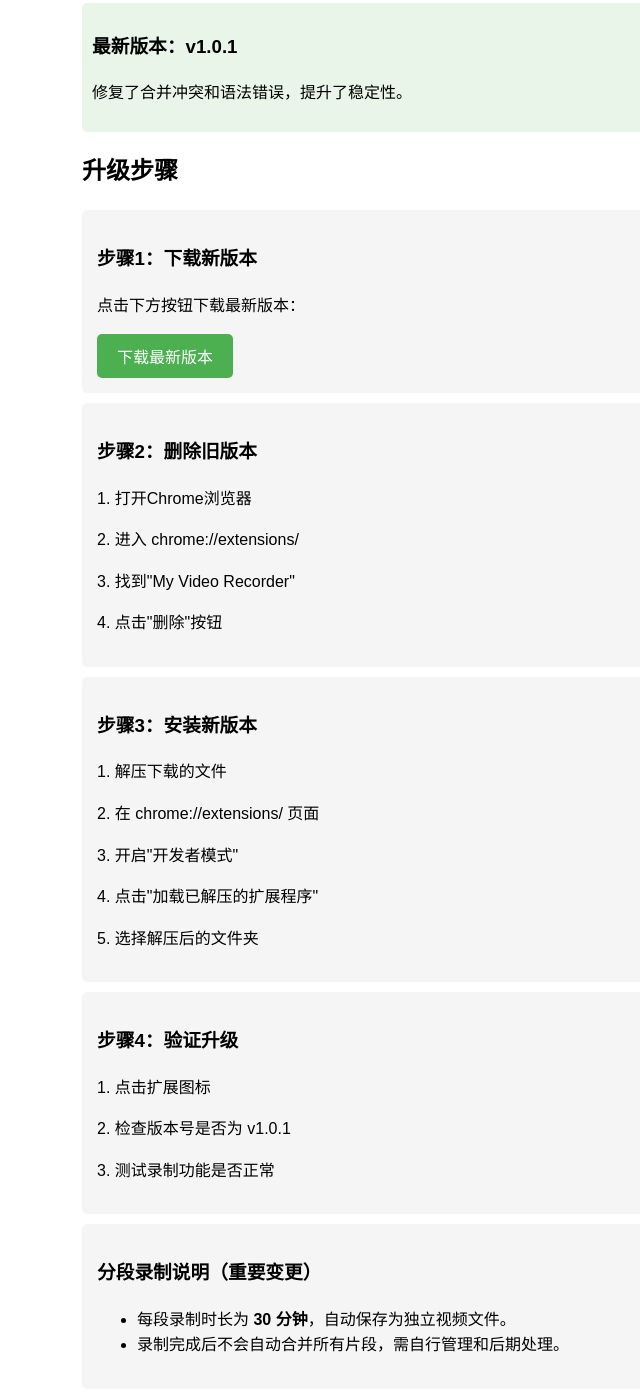
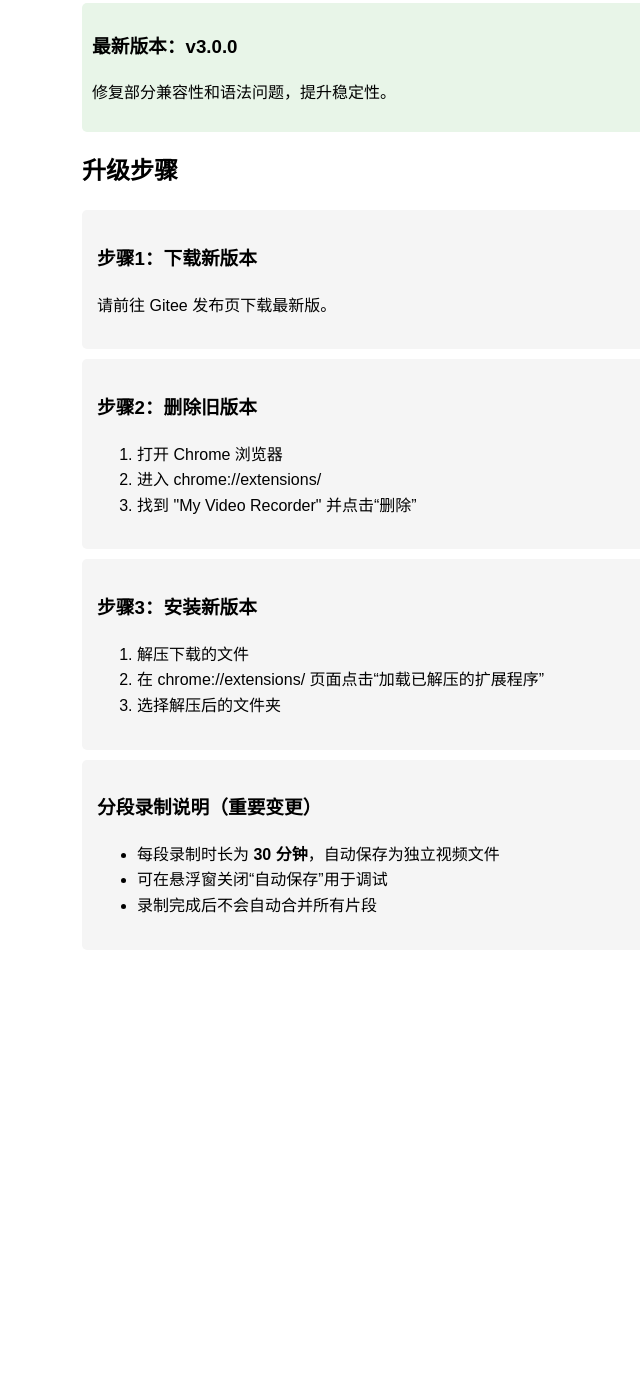
Before and after one commit to f4494421/My-Video-recorder, a browser extension: page update-guide.html in a window 1280 px wide. Shown: the part 111-1503 px from the top of the page, without its empty margins (258-898 px from the left). After the commit the page ends 1091 px from the top, so only its background shows below. Drawn offline with Linux system fonts and the light colour scheme.

Commit message:
优化了代码，优化了录屏界面

```diff
--- a/update-guide.html
+++ b/update-guide.html
@@ -20,16 +20,6 @@
             border-radius: 5px;
         }
 
-        .download-btn {
-            background: #4CAF50;
-            color: white;
-            padding: 10px 20px;
-            border: none;
-            border-radius: 5px;
-            cursor: pointer;
-            font-size: 16px;
-        }
-
         .version-info {
             background: #e8f5e8;
             padding: 10px;
@@ -43,56 +33,44 @@
     <h1>My Video Recorder 升级指南</h1>
 
     <div class="version-info">
-        <h3>最新版本：v1.0.1</h3>
-        <p>修复了合并冲突和语法错误，提升了稳定性。</p>
+        <h3>最新版本：v3.0.0</h3>
+        <p>修复部分兼容性和语法问题，提升稳定性。</p>
     </div>
 
     <h2>升级步骤</h2>
 
     <div class="step">
         <h3>步骤1：下载新版本</h3>
-        <p>点击下方按钮下载最新版本：</p>
-        <button class="download-btn" onclick="downloadLatest()">下载最新版本</button>
+        <p>请前往 Gitee 发布页下载最新版。</p>
     </div>
 
     <div class="step">
         <h3>步骤2：删除旧版本</h3>
-        <p>1. 打开Chrome浏览器</p>
-        <p>2. 进入 chrome://extensions/</p>
-        <p>3. 找到"My Video Recorder"</p>
-        <p>4. 点击"删除"按钮</p>
+        <ol>
+            <li>打开 Chrome 浏览器</li>
+            <li>进入 chrome://extensions/</li>
+            <li>找到 "My Video Recorder" 并点击“删除”</li>
+        </ol>
     </div>
 
     <div class="step">
         <h3>步骤3：安装新版本</h3>
-        <p>1. 解压下载的文件</p>
-        <p>2. 在 chrome://extensions/ 页面</p>
-        <p>3. 开启"开发者模式"</p>
-        <p>4. 点击"加载已解压的扩展程序"</p>
-        <p>5. 选择解压后的文件夹</p>
-    </div>
-
-    <div class="step">
-        <h3>步骤4：验证升级</h3>
-        <p>1. 点击扩展图标</p>
-        <p>2. 检查版本号是否为 v1.0.1</p>
-        <p>3. 测试录制功能是否正常</p>
+        <ol>
+            <li>解压下载的文件</li>
+            <li>在 chrome://extensions/ 页面点击“加载已解压的扩展程序”</li>
+            <li>选择解压后的文件夹</li>
+        </ol>
     </div>
 
     <div class="step">
         <h3>分段录制说明（重要变更）</h3>
         <ul>
-            <li>每段录制时长为 <b>30 分钟</b>，自动保存为独立视频文件。</li>
-            <li>录制完成后不会自动合并所有片段，需自行管理和后期处理。</li>
+            <li>每段录制时长为 <b>30 分钟</b>，自动保存为独立视频文件</li>
+            <li>可在悬浮窗关闭“自动保存”用于调试</li>
+            <li>录制完成后不会自动合并所有片段</li>
         </ul>
     </div>
 
-    <script>
-        function downloadLatest() {
-            // 替换为您的Gitee发布页面链接
-            window.open('https://gitee.com/mishimengzhong/codeleaner/releases', '_blank');
-        }
-    </script>
 </body>
 
 </html>
```
Also changed, not shown: background.js (+20 -15 lines), content.js (+30 -10 lines), generate_icons.js (+10 -2 lines), popup.html (+16 -4 lines), popup.js (+3 -4 lines), svg2png.js (+8 -2 lines), README.md, manifest.json.
